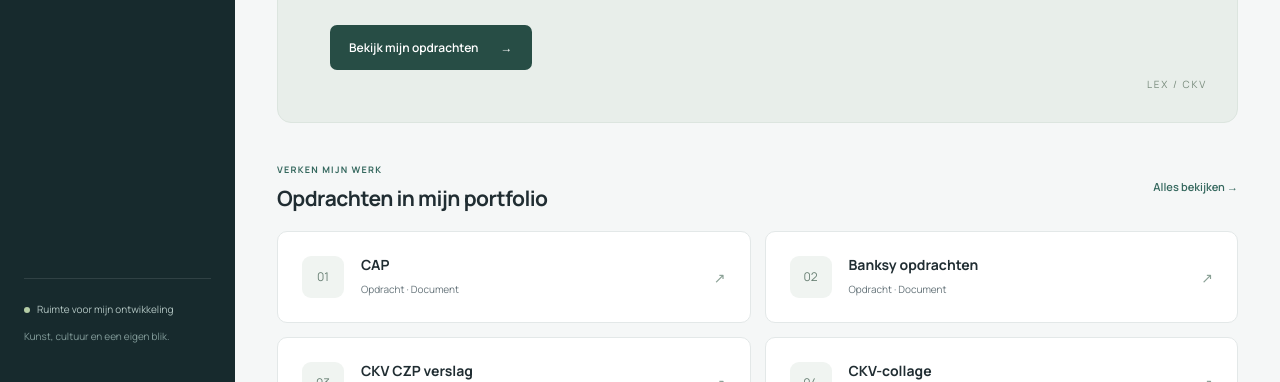
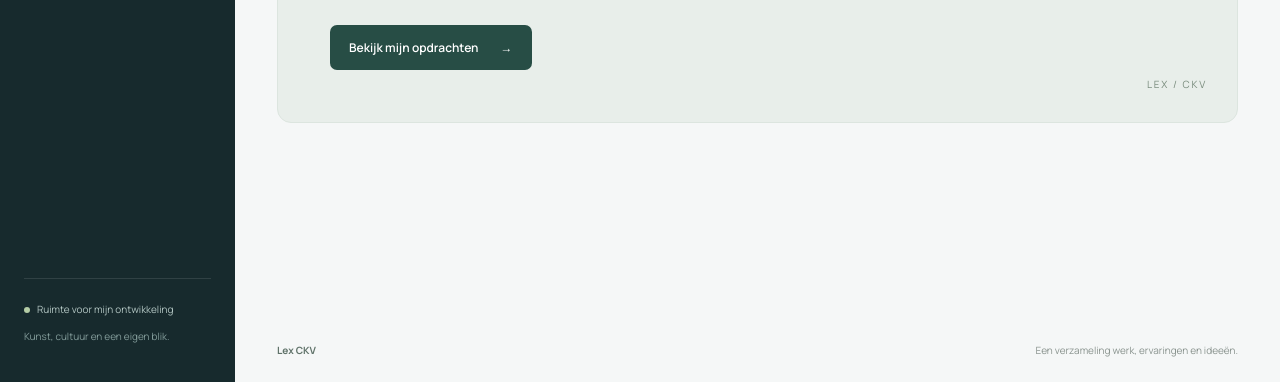
Before and after one commit to lexvdl/lex-ckv-portfolio-, a website: page index.html in a window 1280 px wide. Shown: the part 418-800 px from the top of the page. Drawn offline with Linux system fonts and the light colour scheme.

Commit message:
Simplify overview and enable immediate keyboard accessible search

```diff
--- a/index.html
+++ b/index.html
@@ -5,7 +5,7 @@
   <meta name="viewport" content="width=device-width, initial-scale=1.0" />
   <meta name="description" content="Het CKV-portfolio van Lex. Alle opdrachten en bestanden overzichtelijk bij elkaar." />
   <title>Overzicht | Lex CKV</title>
-  <link rel="stylesheet" href="styles.css?v=studio3" />
+  <link rel="stylesheet" href="styles.css?v=studio4" />
 </head>
 <body class="home-page">
 <a class="skip-link" href="#main">Naar inhoud</a>
@@ -31,11 +31,9 @@
   </header>
   <main id="main">
 <section class="welcome" aria-labelledby="hero-title"><p class="eyebrow">CULTURELE EN KUNSTZINNIGE VORMING</p><h1 id="hero-title">Mijn werk.<br />Mijn blik. <em>Mijn portfolio.</em></h1><p class="welcome-intro">Welkom, ik ben Lex. Hier verzamel ik mijn CKV-opdrachten en laat ik zien wat ik ontdek, maak en leer.</p><a class="button primary" href="opdrachten.html">Bekijk mijn opdrachten <span aria-hidden="true">&rarr;</span></a><span class="welcome-index" aria-hidden="true">LEX / CKV</span></section>
-<section class="home-work" aria-labelledby="recent-title"><div class="section-heading"><div><p class="eyebrow">VERKEN MIJN WERK</p><h2 id="recent-title">Opdrachten in mijn portfolio</h2></div><a class="text-link" href="opdrachten.html">Alles bekijken &rarr;</a></div><div id="home-files" class="home-files"><p>Opdrachten worden geladen...</p></div></section>
-<div class="home-note"><span aria-hidden="true">↗</span><p><strong>Van eerste idee tot eindresultaat.</strong> Verslagen, onderzoek en creatief werk vind je samen bij mijn opdrachten.</p></div>
 </main>
   <footer><span>Lex CKV</span><span>Een verzameling werk, ervaringen en ideeën.</span></footer>
 </div>
-<script src="script.js?v=studio3"></script>
+<script src="script.js?v=studio4"></script>
 </body>
 </html>
--- a/script.js
+++ b/script.js
@@ -123,7 +123,8 @@ if (document.querySelector('#file-search')) {
   const searchInput = document.querySelector('#file-search');
   const searchStatus = document.querySelector('#search-status');
   const searchResults = document.querySelector('#search-results');
-  let searchRecords = [];
+  let searchRecords = [...publicFiles];
+  searchInput.disabled = false;
   const normalize = (value) => value.normalize('NFD').replace(/[\u0300-\u036f]/g, '').toLocaleLowerCase('nl-NL');
   function searchFiles() {
     searchResults.replaceChildren();
@@ -135,7 +136,7 @@ if (document.querySelector('#file-search')) {
     const matches = searchRecords.filter((record) => normalize(record.name).includes(query));
     searchStatus.textContent = matches.length ? `${matches.length} bestand(en) gevonden.` : 'Geen bestanden gevonden. Probeer een andere bestandsnaam.';
     matches.forEach((record) => {
-      const pages = { Dans: 'dans.html', Film: 'film.html', Muziek: 'muziek.html', Schilderkunst: 'schilderkunst.html' };
+
       const link = document.createElement('a');
       link.className = 'file-row search-result-link';
       link.href = `${'opdrachten.html'}?bestand=${encodeURIComponent(record.id)}`;
@@ -153,6 +154,21 @@ if (document.querySelector('#file-search')) {
     });
   }
   searchInput.addEventListener('input', searchFiles);
+  searchInput.addEventListener('keydown', (event) => {
+    if (event.key === 'Enter') {
+      const first = searchResults.querySelector('a');
+      if (first) { event.preventDefault(); first.click(); }
+    }
+    if (event.key === 'ArrowDown') {
+      event.preventDefault();
+      searchResults.querySelector('a')?.focus();
+    }
+    if (event.key === 'Escape') {
+      searchInput.value = '';
+      searchFiles();
+    }
+  });
+  searchFiles();
   const sortSelect = document.querySelector('#file-sort');
   const nameOrder = new Intl.Collator('nl', { numeric: true, sensitivity: 'base' });
   function compareFiles(a, b) {
@@ -185,29 +201,6 @@ if (document.querySelector('#file-search')) {
     searchInput.disabled = false;
     searchRecords = records;
     searchFiles();
-    const homeFiles = document.querySelector('#home-files');
-    if (homeFiles) {
-      homeFiles.replaceChildren();
-      records.slice().sort((a, b) => (b.addedAt || 0) - (a.addedAt || 0)).slice(0, 4).forEach((record, index) => {
-        const link = document.createElement('a');
-        link.className = 'home-file';
-        link.href = 'opdrachten.html?bestand=' + encodeURIComponent(record.id);
-        const number = document.createElement('span');
-        number.className = 'home-file-number';
-        number.textContent = String(index + 1).padStart(2, '0');
-        const detail = document.createElement('div');
-        const title = document.createElement('h3');
-        title.textContent = record.name.replace(/\.[^.]+$/, '');
-        const type = document.createElement('p');
-        type.textContent = record.file.type.startsWith('image/') ? 'Creatief werk · Afbeelding' : 'Opdracht · Document';
-        detail.append(title, type);
-        const arrow = document.createElement('span');
-        arrow.textContent = '↗';
-        arrow.setAttribute('aria-hidden', 'true');
-        link.append(number, detail, arrow);
-        homeFiles.append(link);
-      });
-    }
     const count = document.querySelector('#file-count');
     if (count) count.textContent = records.length;
     if (!list) return;
```
Also changed, not shown: opdrachten.html (+2 -2 lines).
